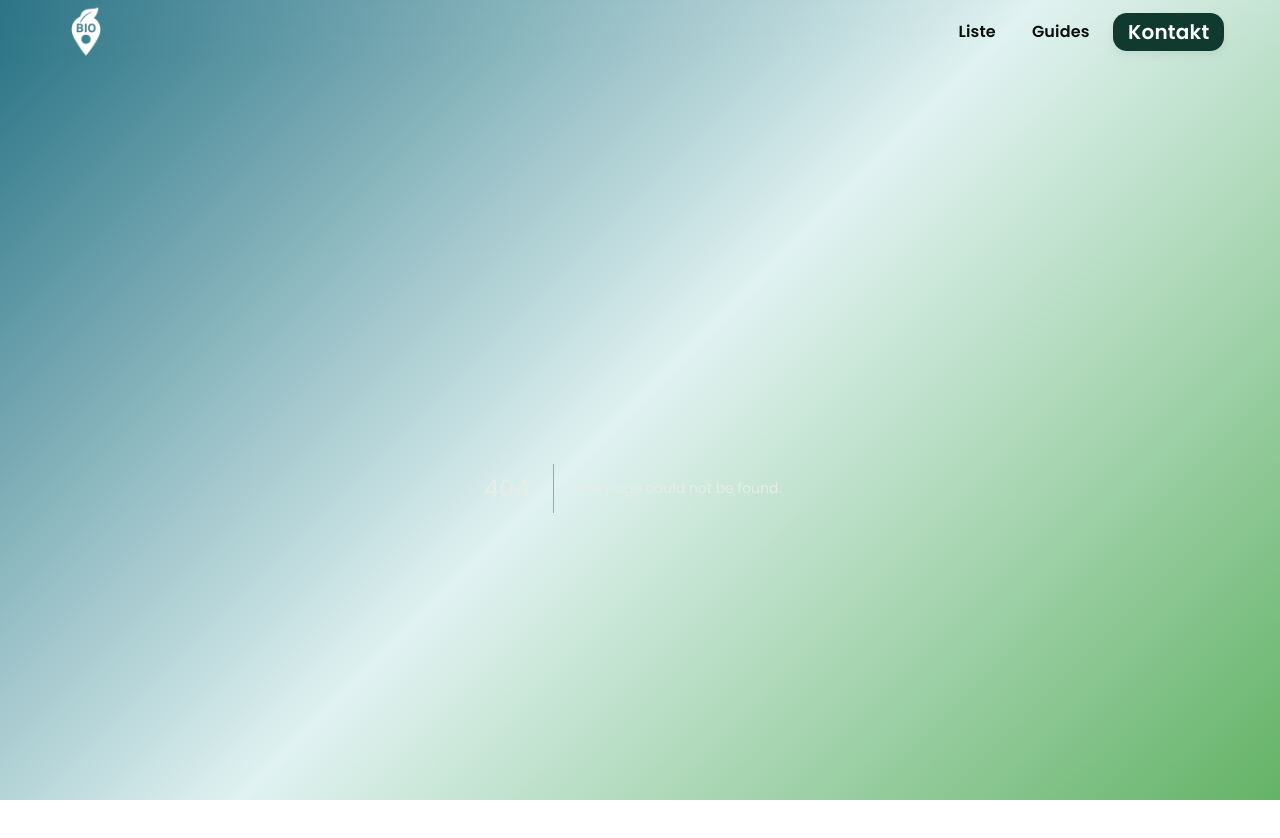
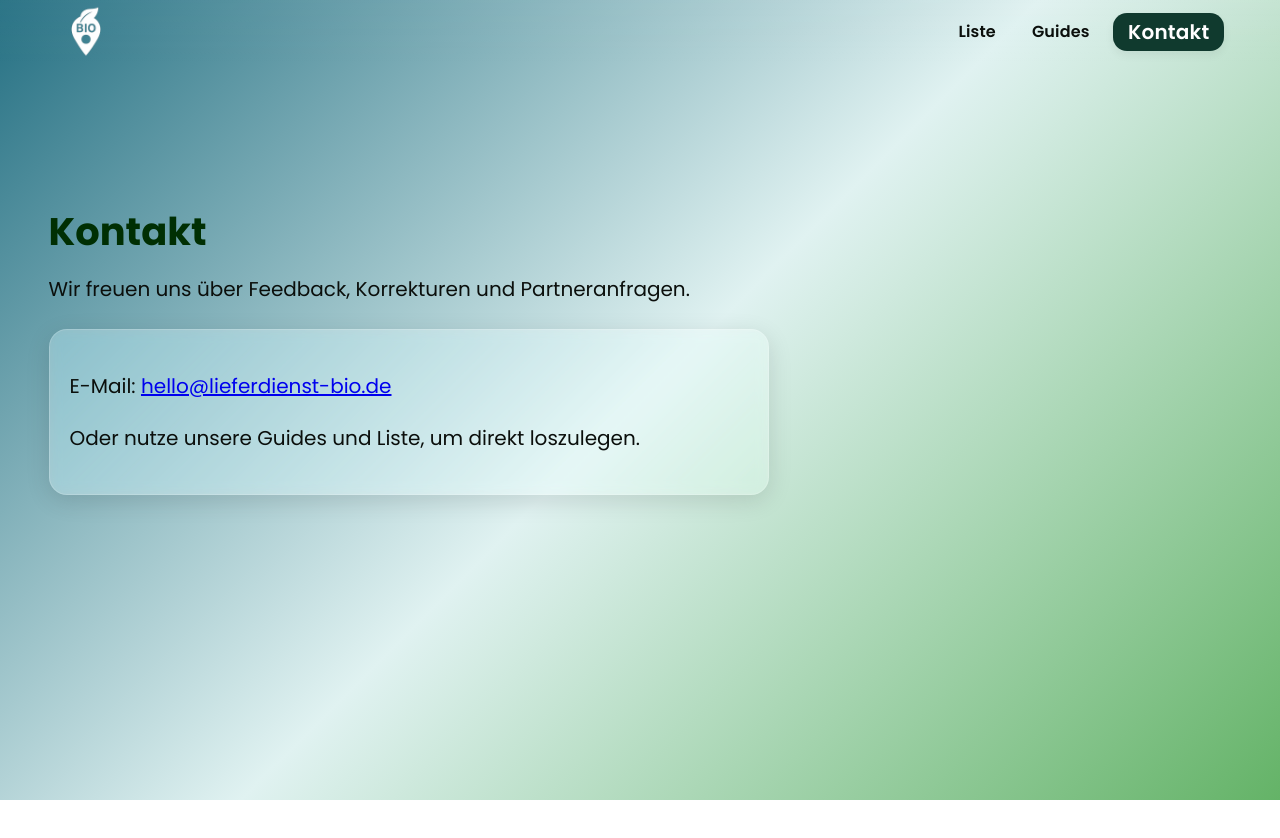
Before and after one commit to TonyB-ux/lieferdienst, a Next.js app: page /kontakt in a window 1280 px wide. Before the commit this address had no page. Shown: the top 838 px of the page. After the commit the page ends 800 px from the top, so only its background shows below. Built offline with nearby package versions, Linux system fonts and the light colour scheme.

Commit message:
new page kontakt

```diff
--- a/src/app/globals.css
+++ b/src/app/globals.css
@@ -749,6 +749,16 @@ input, select, textarea {
   margin-bottom: 7rem; /* Abstand zum nächsten Block */
 }
 
+/* ---- Fix: explizite Font-Size für Headings in sectioning elements ---- */
+section h1, article h1, nav h1, aside h1 { font-size: clamp(2.2rem, 6vw, 4.5rem); }
+section h2, article h2, nav h2, aside h2 { font-size: clamp(1.6rem, 4vw, 2.4rem); }
+section h3, article h3, nav h3, aside h3 { font-size: clamp(1.35rem, 3vw, 1.8rem); }
+
+/* Optional, wenn du einheitlich auf Klassen setzt (deckt ebenfalls alles ab) */
+.h1 { font-size: clamp(2.2rem, 6vw, 4.5rem); }
+.h2 { font-size: clamp(1.6rem, 4vw, 2.4rem); }
+.h3 { font-size: clamp(1.35rem, 3vw, 1.8rem); }
+
 
 
 
--- /dev/null
+++ b/src/app/kontakt/page.tsx
@@ -0,0 +1,28 @@
+export const metadata = {
+    title: "Kontakt | lieferdienst-bio.de",
+    description:
+      "Schreib uns – Fragen, Feedback oder Partnerschaftsanfragen rund um lieferdienst-bio.de.",
+  };
+
+  export default function KontaktPage() {
+    return (
+      <main className="container" style={{ paddingTop: 96, paddingBottom: 48 }}>
+        <h1 className="h2" style={{ marginBottom: 12, color: "#002f03" }}>Kontakt</h1>
+        <p className="muted" style={{ marginBottom: 24 }}>
+          Wir freuen uns über Feedback, Korrekturen und Partneranfragen.
+        </p>
+
+        <div className="glass card" style={{ padding: 20, maxWidth: 720 }}>
+          <p>
+            E-Mail:{" "}
+            <a href="mailto:hello@lieferdienst-bio.de" className="link">
+              hello@lieferdienst-bio.de
+            </a>
+          </p>
+          <p style={{ marginTop: 12 }}>
+            Oder nutze unsere Guides und Liste, um direkt loszulegen.
+          </p>
+        </div>
+      </main>
+    );
+  }
```
